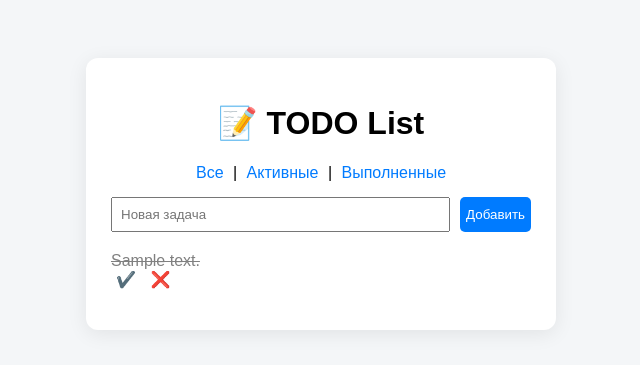
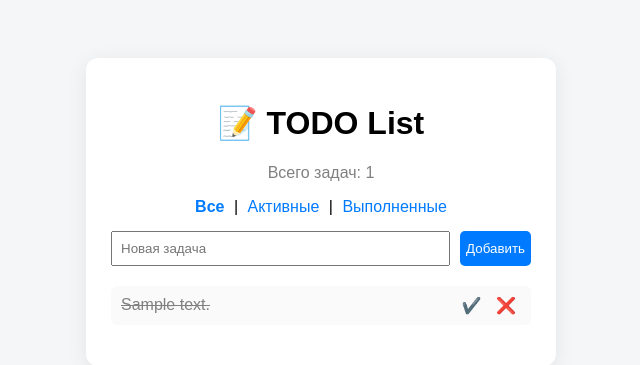
Before and after one commit to vital236/todo-app, a Flask app: page /?filter=all in a window 1280 px wide. Shown: the top 365 px of the page, without its empty margins (319-959 px from the left). Run offline with Flask 3, Linux system fonts and the light colour scheme; tables that the repository leaves empty hold one stand-in row (values such as "Sample post").

Commit message:
improve UX: active filter, counter, UI polish

```diff
--- a/templates/index.html
+++ b/templates/index.html
@@ -53,7 +53,13 @@
         }
 
         li {
-            transition: 0.2s;
+            display: flex;
+            justify-content: space-between;
+            align-items: center;
+            padding: 10px;
+            border-radius: 6px;
+            margin-bottom: 5px;
+            background: #fafafa;
         }
 
         li:hover {
@@ -84,11 +90,27 @@
 <div class="container">
     <h1>📝 TODO List</h1>
 
+    <p style="text-align:center; color: gray;">
+        Всего задач: {{ tasks|length }}
+    </p>
+
     <div style="margin-bottom: 15px; text-align: center;">
-        <a href="/?filter=all">Все</a> |
-        <a href="/?filter=active">Активные</a> |
-        <a href="/?filter=done">Выполненные</a>
+        <a href="/?filter=all"
+        style="font-weight: {% if filter_type == 'all' %}bold{% else %}normal{% endif %};">
+            Все
+        </a> |
+
+        <a href="/?filter=active"
+        style="font-weight: {% if filter_type == 'active' %}bold{% else %}normal{% endif %};">
+            Активные
+        </a> |
+
+        <a href="/?filter=done"
+        style="font-weight: {% if filter_type == 'done' %}bold{% else %}normal{% endif %};">
+            Выполненные
+        </a>
     </div>
+
 
     <form method="POST">
         <input type="text" name="task" placeholder="Новая задача">
```
